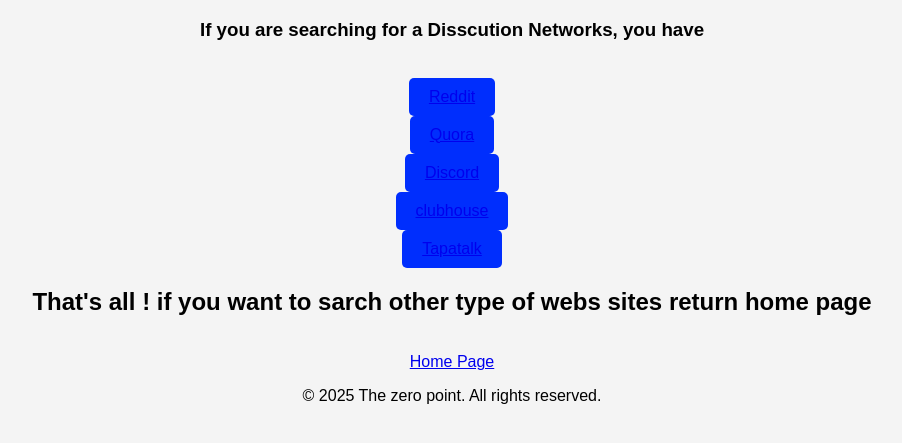
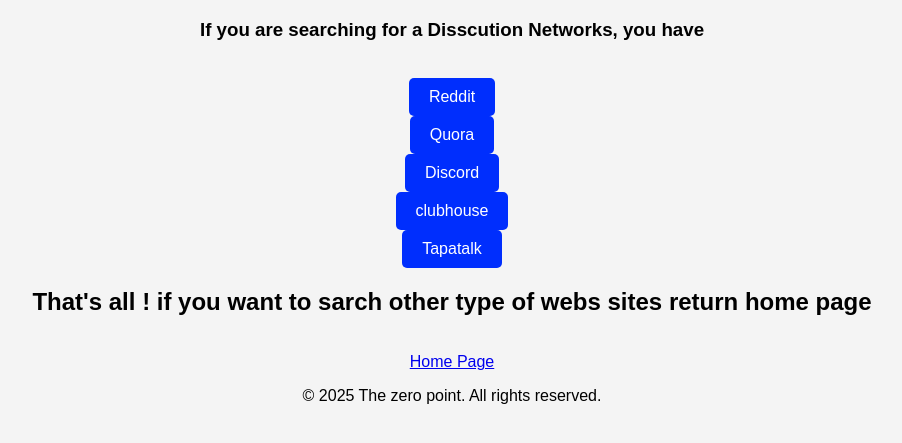
Before and after one commit to MisterTNT55/The-Zero-Point, a plain HTML site: page Discussion.Networks.html in a window 1280 px wide. Shown: the part 61-504 px from the top of the page, without its empty margins (188-1090 px from the left). Drawn offline with Linux system fonts and the light colour scheme.

Commit message:
Add styles to links in Discussion.Networks.html

```diff
--- a/Discussion.Networks.html
+++ b/Discussion.Networks.html
@@ -10,15 +10,15 @@
     <body>
         <h1>The Zero Point</h1>
         <h3>If you  are searching for a <strong>Disscution Networks</strong>, you have</h3><br>
-        <div class="jsp"><a href="https://www.reddit.com">Reddit</a><br></div>
+        <div class="jsp"><a href="https://www.reddit.com" style="text-decoration: none; color: white;">Reddit</a><br></div>
         <br>
-        <div class="jsp"><a href="https://fr.quora.com">Quora</a><br></div>
+        <div class="jsp"><a href="https://fr.quora.com" style="text-decoration: none; color: white;">Quora</a><br></div>
         <br>
-        <div class="jsp"><a href="https://discord.com">Discord</a><br></div>
+        <div class="jsp"><a href="https://discord.com" style="text-decoration: none; color: white;">Discord</a><br></div>
         <br>
-        <div class="jsp"><a href="https://www.clubhouse.com">clubhouse</a><br></div>
+        <div class="jsp"><a href="https://www.clubhouse.com" style="text-decoration: none; color: white;">clubhouse</a><br></div>
         <br>
-        <div class="jsp"><a href="https://www.tapatalk.com">Tapatalk</a><br></div>
+        <div class="jsp"><a href="https://www.tapatalk.com" style="text-decoration: none; color: white;">Tapatalk</a><br></div>
         <br>
         <h2>That's all ! if you want to sarch other type of webs sites return home page</h2><br>
         <nav>
@@ -29,4 +29,5 @@
             <p>&copy; 2025 The zero point. All rights reserved.</p>
         </footer>
     </body>
+
 </html>
```
